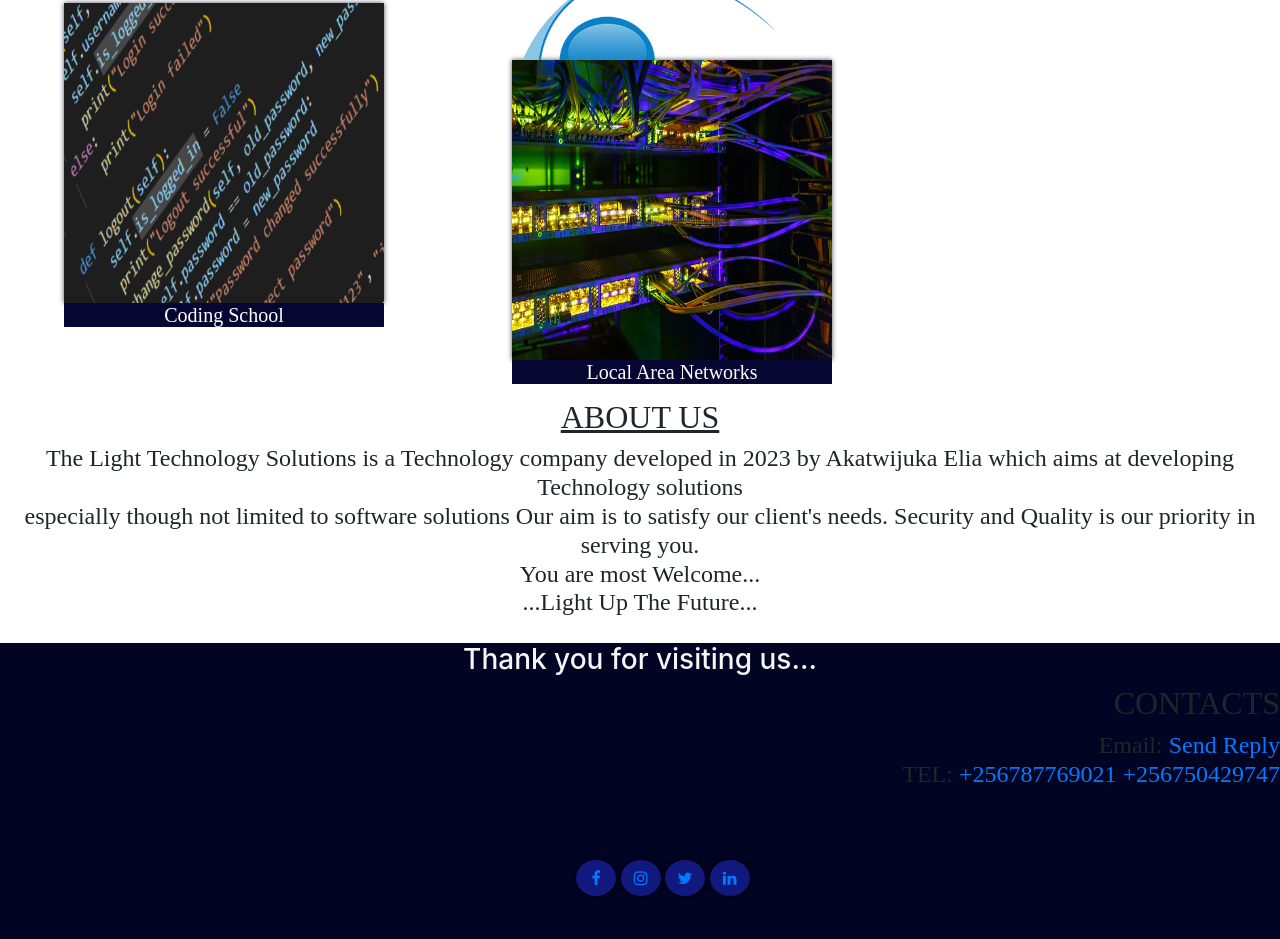
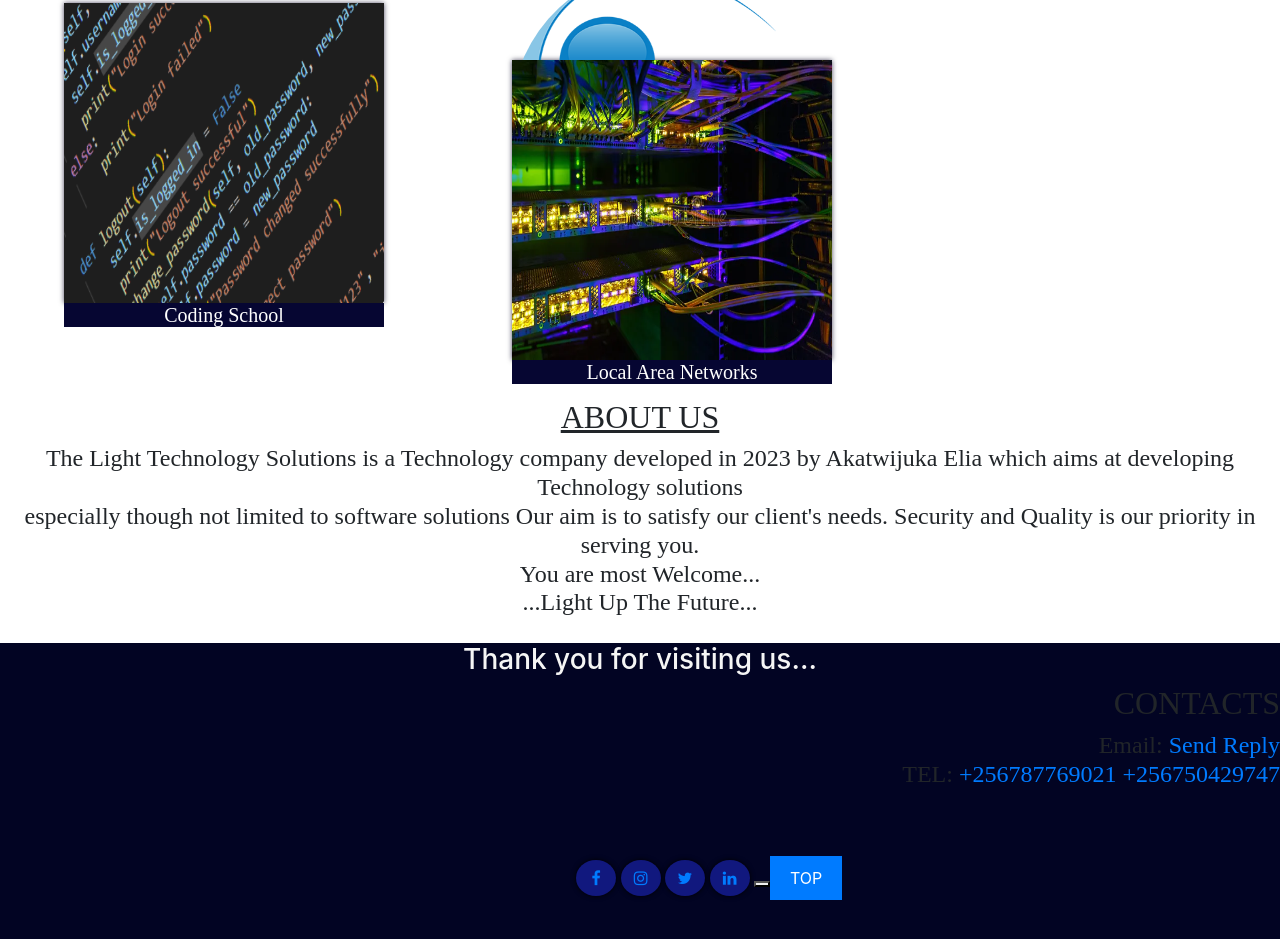
Before and after one commit to AKATWIJUKA-ELIA/Elia_html, a plain HTML site: page index.html in a window 1280 px wide. Shown: the part 1386-2325 px from the top of the page. Drawn offline with nearby package versions, Linux system fonts and the light colour scheme.

Commit message:
Update index.html

```diff
--- a/index.html
+++ b/index.html
@@ -171,6 +171,7 @@
         <a  href="https://www.instagram.com/r_e_a_l_m_e_n/" class="fa fa-instagram"></a>
         <a  href="https://twitter.com/AkjTrnq62526" class="fa fa-twitter"></a>
         <a  href="www.linkedin.com/in/akatwijuka-elia-64066b295" class="fa fa-linkedin"></a>
+        <button><a href='#myCarousel'> <button id="right-button"> TOP</button> </a>  </button>
        </div>
 
 </body>
```
